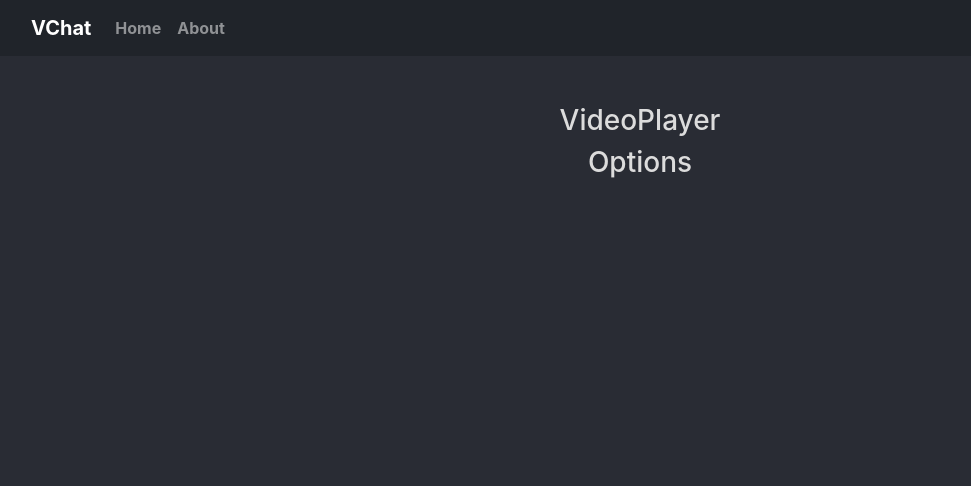
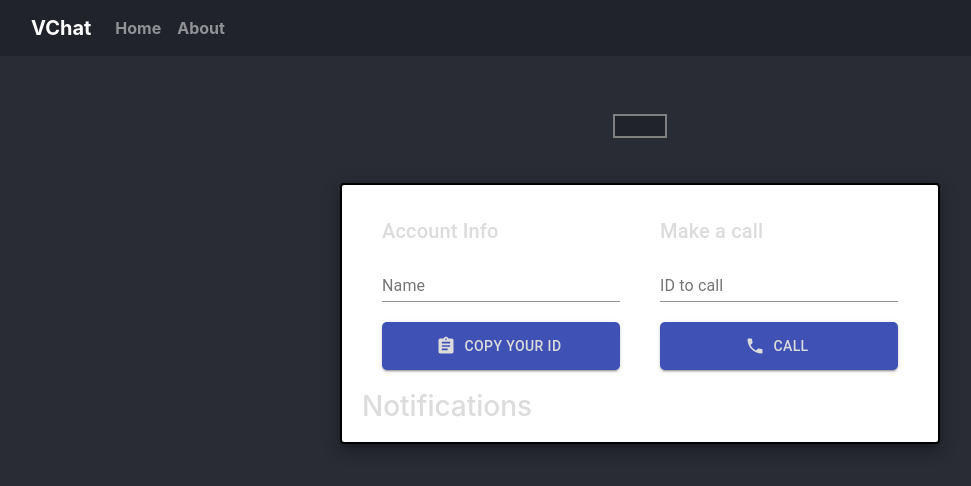
Before and after one commit to nivyadhankhar/VideoChatApp, a React (Create React App) app in the folder client/: page /call in a window 1280 px wide. Shown: the top 486 px of the page, without its empty margins (0-971 px from the left). Built offline with nearby package versions, Linux system fonts and the light colour scheme; no server answers.

Commit message:
working with video display

```diff
--- a/client/package.json
+++ b/client/package.json
@@ -3,15 +3,20 @@
   "version": "0.1.0",
   "private": true,
   "dependencies": {
+    "@material-ui/core": "^4.11.4",
+    "@material-ui/icons": "^4.11.2",
     "@testing-library/jest-dom": "^5.12.0",
     "@testing-library/react": "^11.2.6",
     "@testing-library/user-event": "^12.8.3",
     "bootstrap": "^4.6.0",
     "react": "^17.0.2",
+    "react-copy-to-clipboard": "^5.0.3",
     "react-dom": "^17.0.2",
     "react-reveal": "^1.2.2",
     "react-router-dom": "^5.2.0",
     "react-scripts": "4.0.3",
+    "simple-peer": "^9.11.0",
+    "socket.io-client": "^4.0.2",
     "web-vitals": "^1.1.1"
   },
   "scripts": {
--- a/client/src/App.js
+++ b/client/src/App.js
@@ -6,6 +6,7 @@ import About from "./Components/About";
 import Navbar from "./Components/Navbar";
 import Error from "./Components/Error";
 import Main from "./Components/Main";
+import { ContextProvider } from "./SocketContext";
 
 const App = () => {
 	return (
@@ -15,7 +16,9 @@ const App = () => {
 				<Switch>
 					<Route exact path="/" component={Home} />
 					<Route path="/about" component={About} />
-					<Route path="/call" component={Main} />
+					<ContextProvider>
+						<Route path="/call" component={Main} />
+					</ContextProvider>
 					<Route component={Error} />
 				</Switch>
 			</div>
--- a/client/src/Components/Options.js
+++ b/client/src/Components/Options.js
@@ -1,11 +1,133 @@
-import React from "react";
+/* eslint-disable no-unused-vars */
+import React, { useState, useContext } from "react";
+import {
+	Button,
+	TextField,
+	Grid,
+	Typography,
+	Container,
+	Paper,
+} from "@material-ui/core";
+import { CopyToClipboard } from "react-copy-to-clipboard";
+import { Assignment, Phone, PhoneDisabled } from "@material-ui/icons";
+import { makeStyles } from "@material-ui/core/styles";
 
-const Options = ({ props }) => {
+import { SocketContext } from "../SocketContext";
+
+const useStyles = makeStyles((theme) => ({
+	root: {
+		display: "flex",
+		flexDirection: "column",
+	},
+	gridContainer: {
+		width: "100%",
+		[theme.breakpoints.down("xs")]: {
+			flexDirection: "column",
+		},
+	},
+	container: {
+		width: "600px",
+		margin: "35px 0",
+		padding: 0,
+		[theme.breakpoints.down("xs")]: {
+			width: "80%",
+		},
+	},
+	margin: {
+		marginTop: 20,
+	},
+	padding: {
+		padding: 20,
+	},
+	paper: {
+		padding: "10px 20px",
+		border: "2px solid black",
+	},
+}));
+
+const Options = ({ children }) => {
+	const {
+		me,
+		callAccepted,
+		name,
+		setName,
+		callEnded,
+		leaveCall,
+		callUser,
+	} = useContext(SocketContext);
+	const [idToCall, setIdToCall] = useState("");
+	const classes = useStyles();
+
 	return (
-		<>
-			<h3>Options</h3>
-			{props}
-		</>
+		<Container className={classes.container}>
+			<Paper elevation={10} className={classes.paper}>
+				<form className={classes.root} noValidate autoComplete="off">
+					<Grid container className={classes.gridContainer}>
+						<Grid item xs={12} md={6} className={classes.padding}>
+							<Typography gutterBottom variant="h6">
+								Account Info
+							</Typography>
+							<TextField
+								label="Name"
+								value={name}
+								onChange={(e) => setName(e.target.value)}
+								fullWidth
+							/>
+							<CopyToClipboard
+								text={me}
+								className={classes.margin}
+							>
+								<Button
+									variant="contained"
+									color="primary"
+									fullWidth
+									startIcon={<Assignment fontSize="large" />}
+								>
+									Copy Your ID
+								</Button>
+							</CopyToClipboard>
+						</Grid>
+						<Grid item xs={12} md={6} className={classes.padding}>
+							<Typography gutterBottom variant="h6">
+								Make a call
+							</Typography>
+							<TextField
+								label="ID to call"
+								value={idToCall}
+								onChange={(e) => setIdToCall(e.target.value)}
+								fullWidth
+							/>
+							{callAccepted && !callEnded ? (
+								<Button
+									variant="contained"
+									color="secondary"
+									startIcon={
+										<PhoneDisabled fontSize="large" />
+									}
+									fullWidth
+									onClick={leaveCall}
+									className={classes.margin}
+								>
+									Hang Up
+								</Button>
+							) : (
+								<Button
+									variant="contained"
+									color="primary"
+									startIcon={<Phone fontSize="large" />}
+									fullWidth
+									onClick={() => callUser(idToCall)}
+									className={classes.margin}
+								>
+									Call
+								</Button>
+							)}
+						</Grid>
+					</Grid>
+				</form>
+				{children}
+			</Paper>
+		</Container>
 	);
 };
 
--- /dev/null
+++ b/client/src/Components/VideoPlayer.css
@@ -0,0 +1,14 @@
+.paper {
+	background-color: rgb(32, 36, 42);
+	padding: 10px;
+	margin: 10px;
+	border: 2px solid grey;
+}
+video {
+	width: 450px;
+}
+@media screen and (max-width: 576px) {
+	video {
+		width: 300px;
+	}
+}
--- a/client/src/Components/VideoPlayer.js
+++ b/client/src/Components/VideoPlayer.js
@@ -1,10 +1,48 @@
-import React from "react";
+import React, { useContext } from "react";
+import { SocketContext } from "../SocketContext";
+import "./VideoPlayer.css";
 
 const VideoPlayer = () => {
+	const {
+		name,
+		callAccepted,
+		myVideo,
+		userVideo,
+		callEnded,
+		stream,
+		call,
+	} = useContext(SocketContext);
 	return (
-		<>
-			<h3>VideoPlayer</h3>
-		</>
+		<div className="container">
+			{/* Own Video */}
+			<div className="row paper">
+				{stream && (
+					<div className="col-md-5 col-sm-12">
+						<h5 className="m-3 p-3">{name || "Name"}</h5>
+						<video
+							playsInline
+							muted
+							ref={myVideo}
+							autoPlay
+							className="video"
+						/>
+					</div>
+				)}
+				{/* Other's video */}
+				<div className="col-md-2"></div>
+				{callAccepted && !callEnded && (
+					<div className="col-md-5 col-sm-12">
+						<h5 className="m-3 p-3">{call.name || "Name"}</h5>
+						<video
+							playsInline
+							ref={userVideo}
+							autoPlay
+							className="video"
+						/>
+					</div>
+				)}
+			</div>
+		</div>
 	);
 };
 
--- a/client/src/index.js
+++ b/client/src/index.js
@@ -3,13 +3,10 @@ import ReactDOM from "react-dom";
 import App from "./App";
 import { BrowserRouter } from "react-router-dom";
 import "./styles.css";
-import { ContextProvider } from "./SocketContext";
 
 ReactDOM.render(
 	<BrowserRouter>
-		<ContextProvider>
-			<App />
-		</ContextProvider>
+		<App />
 	</BrowserRouter>,
 	document.getElementById("root")
 );
--- a/package.json
+++ b/package.json
@@ -10,6 +10,7 @@
   "author": "",
   "license": "ISC",
   "dependencies": {
+    "@material-ui/core": "^4.11.4",
     "@material-ui/icons": "^4.11.2",
     "bootstrap": "^4.6.0",
     "cors": "^2.8.5",
```
Also changed, not shown: 2 other files (tests, documents, lock files or other folders).
